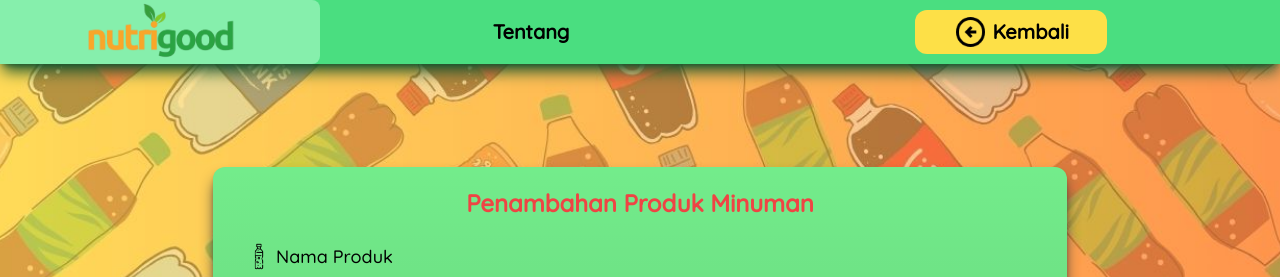
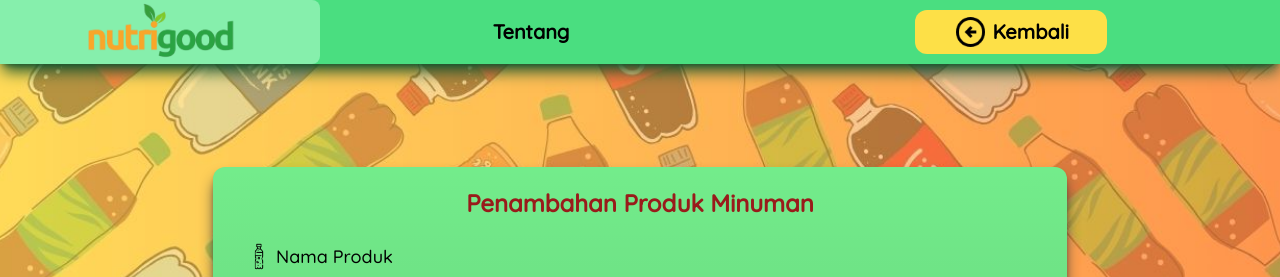
Before and after one commit to GaluhPncWirs/consumption-limit-for-packaged-beverages, a Next.js app: page /mainContent/addProduct in a window 1280 px wide. Shown: the top 277 px of the page. Built offline with nearby package versions, Linux system fonts and the light colour scheme; no server answers; the database is empty.

Commit message:
ganti warna

```diff
--- a/src/app/mainContent/addProduct/page.tsx
+++ b/src/app/mainContent/addProduct/page.tsx
@@ -174,7 +174,7 @@ export default function AddProduct() {
       <NavigasiBar path={path} props={""} />
       <div className="flex flex-col justify-center items-center max-[640px]:h-full sm:h-full md:h-screen mt-16">
         <div className="bg-[#73EC8B] inset-0 bg-gradient-to-b from-transparent via-black/10 to-black/10 w-2/5 rounded-xl max-[640px]:my-6 sm:my-6 md:my-0 max-[640px]:w-11/12 sm:w-10/12 md:w-4/5 lg:w-2/3 shadow-lg shadow-slate-800 py-5">
-          <h1 className="text-2xl font-semibold text-center max-[640px]:mb-7 sm:mb-7 md:mb-6 text-red-500">
+          <h1 className="text-2xl font-semibold text-center max-[640px]:mb-7 sm:mb-7 md:mb-6 text-red-800">
             Penambahan Produk Minuman
           </h1>
           <div className="flex items-center justify-evenly max-[640px]:flex-col-reverse max-[640px]:gap-y-10 sm:flex-col-reverse sm:gap-y-10 md:flex-row md:gap-x-7 md:px-9 lg:px-5">
```
